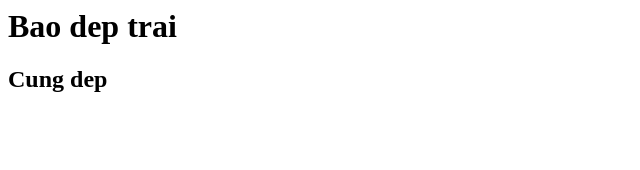
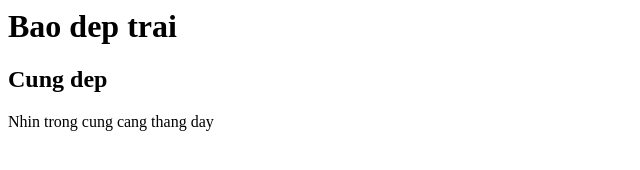
Before and after one commit to dbaonguyen/Our-IT-World, a plain HTML site: page index.html in a window 1280 px wide. Shown: the whole page, without its empty margins (0-640 px from the left). Drawn offline with Linux system fonts and the light colour scheme.

Commit message:
Update index.html

```diff
--- a/index.html
+++ b/index.html
@@ -1,3 +1,5 @@
 <h1>Bao dep trai</h1>
 
 <h2>Cung dep</h2>
+
+<p>Nhin trong cung cang thang day</p>
```
